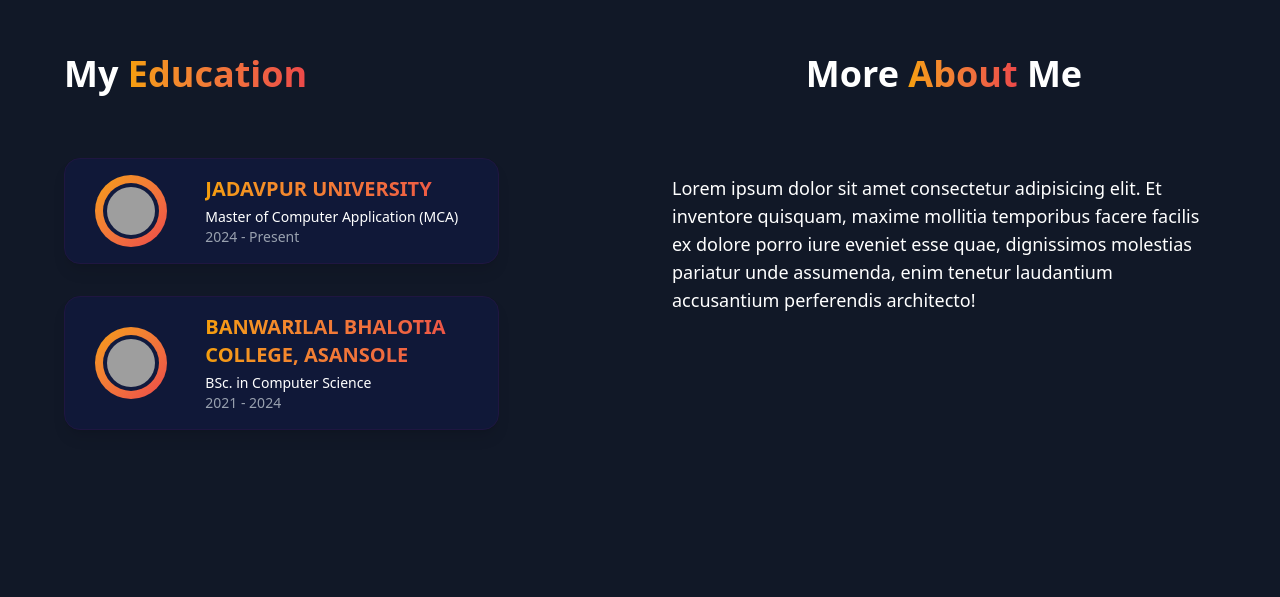
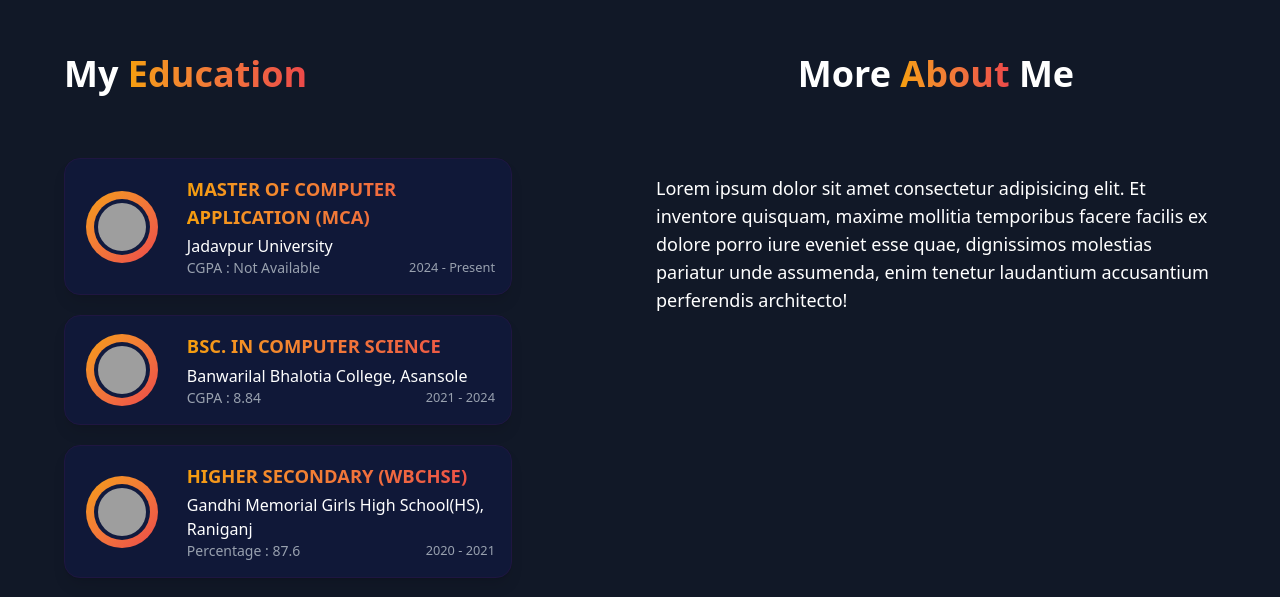
Before and after one commit to Soumita-Nag/Portfolio, a Vue app: page / in a window 1280 px wide. Shown: the part 774-1371 px from the top of the page. Built offline with nearby package versions, Linux system fonts and the light colour scheme; grey boxes are pictures that could not be loaded.

Commit message:
10th and 12th education added

```diff
--- a/src/components/About.vue
+++ b/src/components/About.vue
@@ -6,11 +6,11 @@
     </div>
 
     <!-- Main Grid Layout -->
-    <div class="md:grid md:grid-cols-2 gap-8 items-center py-8 px-4 xl:gap-16 sm:py-16 xl:px-16 relative z-10">
+    <div class="md:grid md:grid-cols-2 gap-8 items-center py-8 px-4 xl:gap-8 sm:py-16 xl:px-16 relative z-10">
     <!-- Education Section -->
         <div data-aos="flip-right">
         <h2 class="text-4xl font-bold text-left mb-8">My <span class="text-transparent bg-clip-text bg-gradient-to-r from-[var(--color-primary)] to-[var(--color-secondary)]">Education</span></h2>
-        <div class="space-y-8 py-8">
+        <div class="space-y-5 py-8">
             <div
             v-for="e in education"
             :key="e.id"
@@ -28,12 +28,16 @@
             </div>
 
             <!-- Text Section -->
-            <div class="w-3/4 pl-6">
-                <h3 class="text-xl font-semibold uppercase text-transparent bg-clip-text bg-gradient-to-r from-[var(--color-primary)] to-[var(--color-secondary)]">
-                {{ e.school }}
+            <div class="w-[100%] pl-6">
+                <h3 class="text-[1.15rem] font-semibold uppercase text-transparent bg-clip-text bg-gradient-to-r from-[var(--color-primary)] to-[var(--color-secondary)]">
+                {{ e.program }}
                 </h3>
-                <p class="text-sm text-white mt-1">{{ e.program }}</p>
-                <p class="text-sm text-gray-400">{{ e.yearFrom }} - {{ e.yearTo }}</p>
+                <p class="text-[1rem] text-white mt-1">{{ e.school }}</p>
+                <div class="flex justify-between">
+                  <p class="text-sm text-gray-400" v-if="e.id==1 || e.id==2">CGPA : {{ e.grade }}</p>
+                  <p class="text-sm text-gray-400" v-else>Percentage : {{ e.grade }}</p>
+                  <p class="text-[0.8rem] text-gray-400">{{ e.yearFrom }} - {{ e.yearTo }}</p>
+                </div>
             </div>
             </div>
         </div>
@@ -65,14 +69,32 @@
           school: 'Jadavpur University',
           program: 'Master of Computer Application (MCA)',
           yearFrom: 2024,
-          yearTo: 'Present'
+          yearTo: 'Present',
+          grade: 'Not Available'
         },
         {
           id: 2,
           school: 'Banwarilal Bhalotia College, Asansole',
           program: 'BSc. in Computer Science',
           yearFrom: 2021,
-          yearTo: 2024
+          yearTo: 2024,
+          grade: '8.84'
+        },
+        {
+          id: 3,
+          school: 'Gandhi Memorial Girls High School(HS), Raniganj',
+          program: 'Higher Secondary (WBCHSE)',
+          yearFrom: 2020,
+          yearTo: 2021,
+          grade: '87.6'
+        },
+        {
+          id: 4,
+          school: 'Gandhi Memorial Girls High School(HS), Raniganj',
+          program: 'Secondary (WBSE)',
+          yearFrom: 2018,
+          yearTo: 2019,
+          grade: '85.57'
         }
       ]
     };
```
